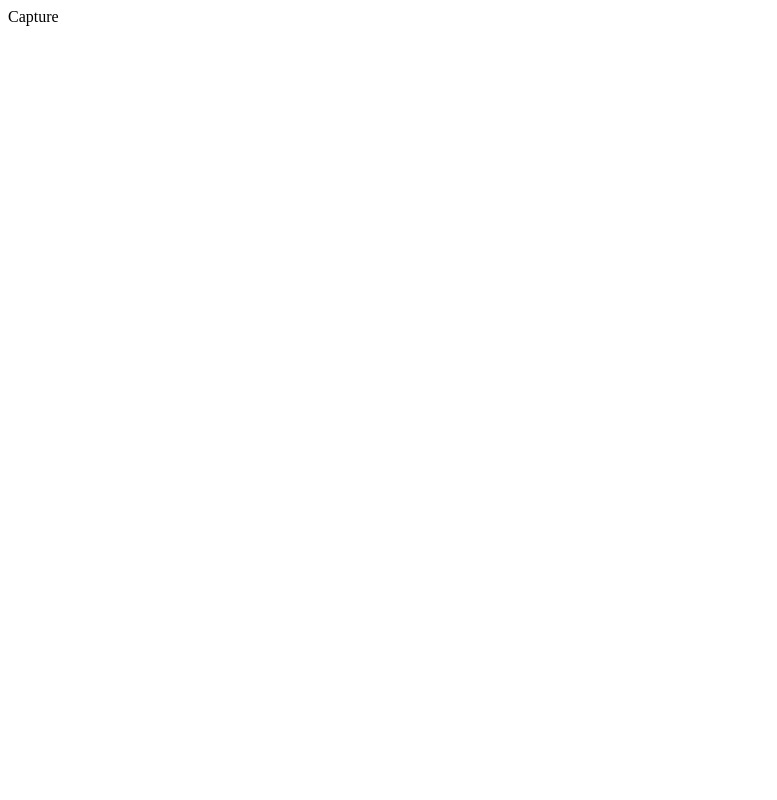
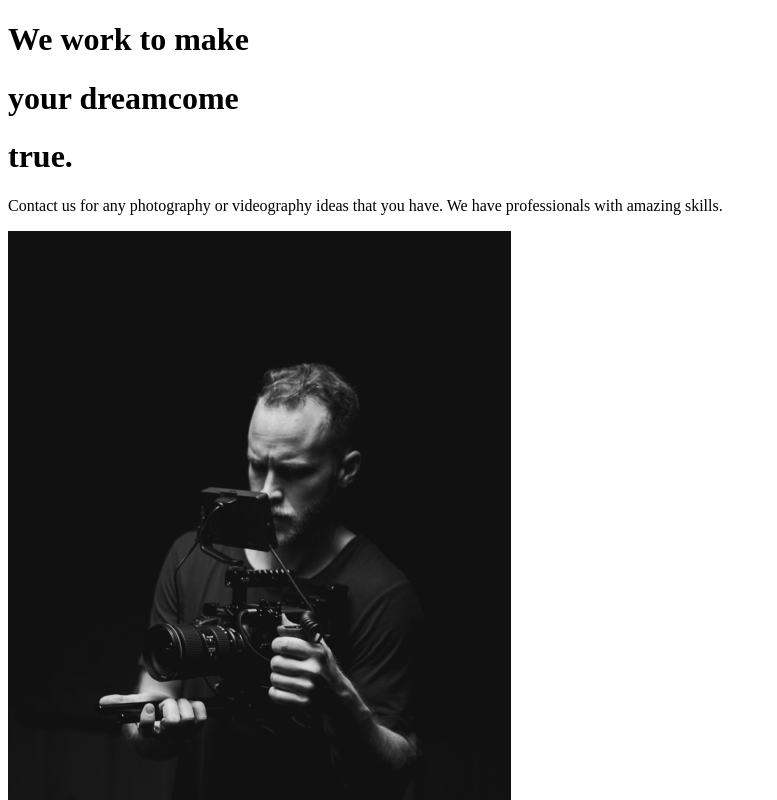
Before and after one commit to som-matrix/capture-portfolio, a React (Create React App) app: page / in a window 1280 px wide. Shown: the top 800 px of the page, without its empty margins (0-777 px from the left). Built offline with nearby package versions, Linux system fonts and the light colour scheme.

Commit message:
Second Commit

```diff
--- a/src/App.js
+++ b/src/App.js
@@ -1,10 +1,10 @@
 import React from 'react';
-
+import Aboutus from './pages/Aboutus';
 
 function App() {
   return (
     <div className="App">
-      Capture
+      <Aboutus/>
     </div>
   );
 }
--- /dev/null
+++ b/src/components/Aboutsection.js
@@ -0,0 +1,25 @@
+import React from 'react'
+import home1 from '../img/home1.png';
+function Aboutsection() {
+    return (
+        <div className="description">
+            <div className="title">
+                <div className="hide">
+                    <h1>We work to make</h1>
+                </div>
+                <div className="hide">
+                    <h1>your <span>dream</span>come</h1>
+                </div>
+                <div className="hide">
+                    <h1>true.</h1>
+                </div>
+                <p>Contact us for any photography or videography ideas that you have. We have professionals with amazing skills.</p>
+            </div>
+            <div className="img-container">
+                <img src={home1} alt="camera guy"/>
+            </div>
+        </div>
+    )
+}
+
+export default Aboutsection
--- /dev/null
+++ b/src/pages/Aboutus.js
@@ -0,0 +1,11 @@
+import React from 'react'
+import Aboutsection from '../components/Aboutsection';
+function Aboutus() {
+    return (
+        <div>
+          <Aboutsection/>
+        </div>
+    )
+}
+
+export default Aboutus
```
Also changed, not shown: 1 other file (tests, documents, lock files or other folders).
